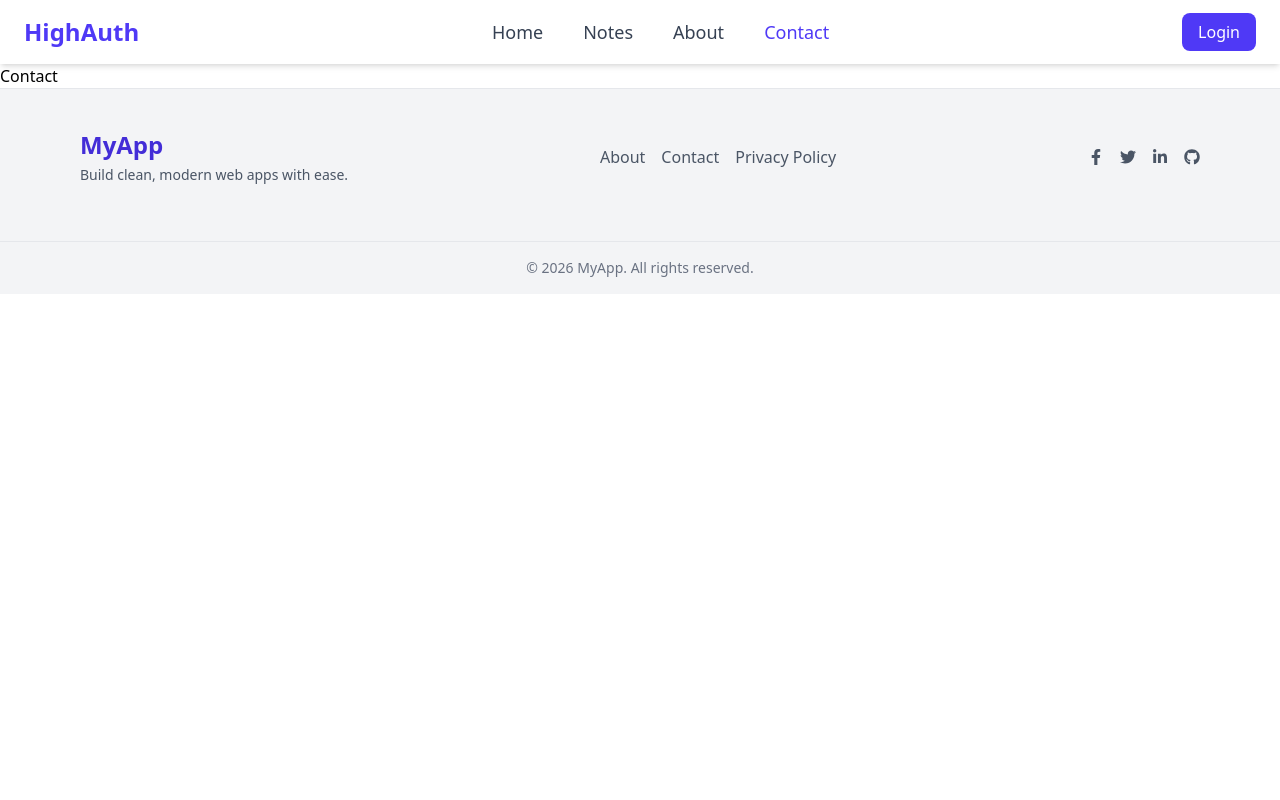
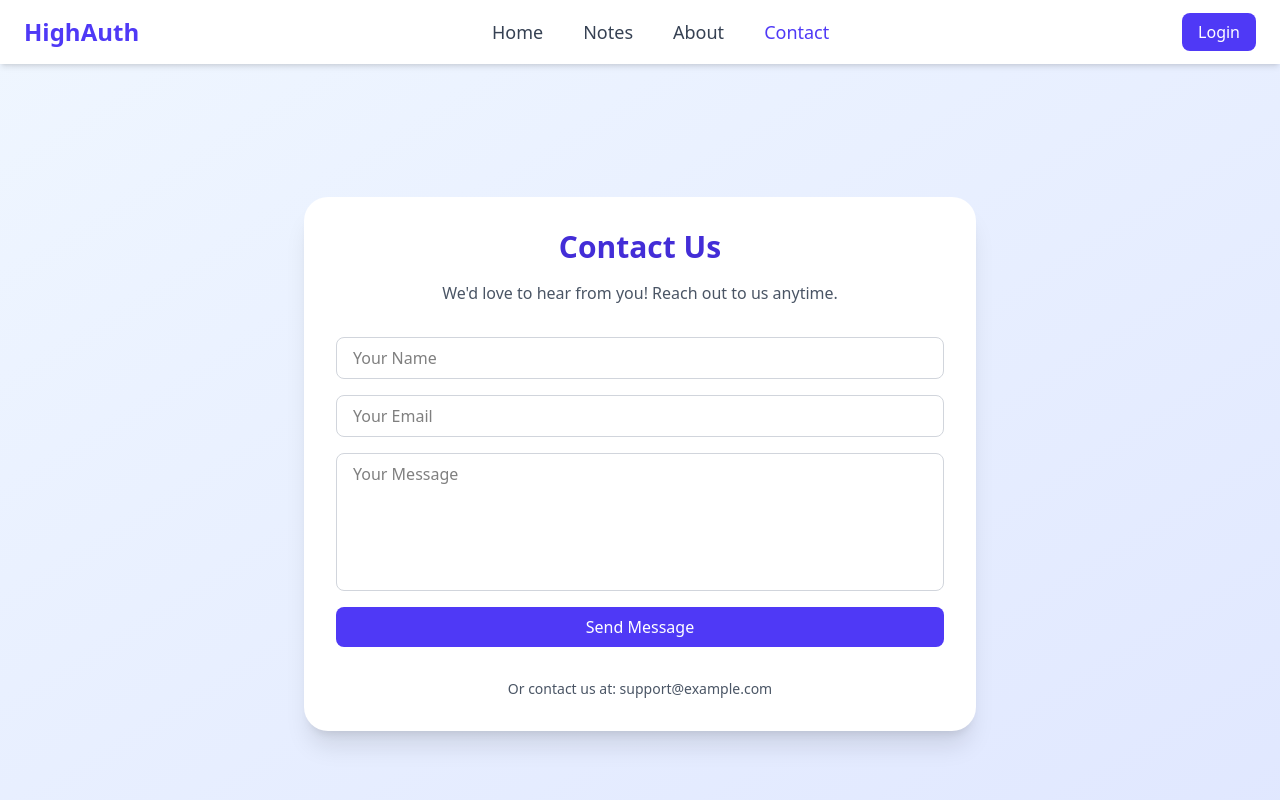
Before and after one commit to Shivam-Gupta-git/Login-Authentication-, a React app in the folder frontend/: page /contact in a window 1280 px wide. Shown: the top 800 px of the page. Built offline with nearby package versions, Linux system fonts and the light colour scheme; no server answers; the HTML template or start-up script is replaced by a standard one.

Commit message:
Enhance Contact page with form and styling

```diff
--- a/frontend/src/pages/Contact.jsx
+++ b/frontend/src/pages/Contact.jsx
@@ -1,9 +1,42 @@
-import React from 'react'
+import React from "react";
 
 function Contact() {
   return (
-    <div>Contact</div>
-  )
+    <div className="min-h-screen bg-linear-to-br from-blue-50 to-indigo-100 px-4 py-12 flex items-center justify-center">
+      <div className="bg-white max-w-2xl w-full p-8 rounded-3xl shadow-xl text-center">
+        <h2 className="text-3xl font-bold text-indigo-700 mb-4">Contact Us</h2>
+        <p className="text-gray-600 mb-8">
+          We'd love to hear from you! Reach out to us anytime.
+        </p>
+
+        <div className="flex flex-col gap-4">
+          <input
+            type="text"
+            placeholder="Your Name"
+            className="w-full px-4 py-2 border border-gray-300 rounded-lg focus:outline-none focus:ring-2 focus:ring-indigo-400"
+          />
+          <input
+            type="email"
+            placeholder="Your Email"
+            className="w-full px-4 py-2 border border-gray-300 rounded-lg focus:outline-none focus:ring-2 focus:ring-indigo-400"
+          />
+          <textarea
+            placeholder="Your Message"
+            rows={5}
+            className="w-full px-4 py-2 border border-gray-300 rounded-lg focus:outline-none focus:ring-2 focus:ring-indigo-400 resize-none"
+          ></textarea>
+
+          <button className="w-full py-2 bg-indigo-600 text-white font-medium rounded-lg hover:bg-indigo-700 transition">
+            Send Message
+          </button>
+        </div>
+
+        <div className="mt-8 text-gray-600 text-sm">
+          Or contact us at: <span className="font-medium">support@example.com</span>
+        </div>
+      </div>
+    </div>
+  );
 }
 
-export default Contact
+export default Contact;
```
